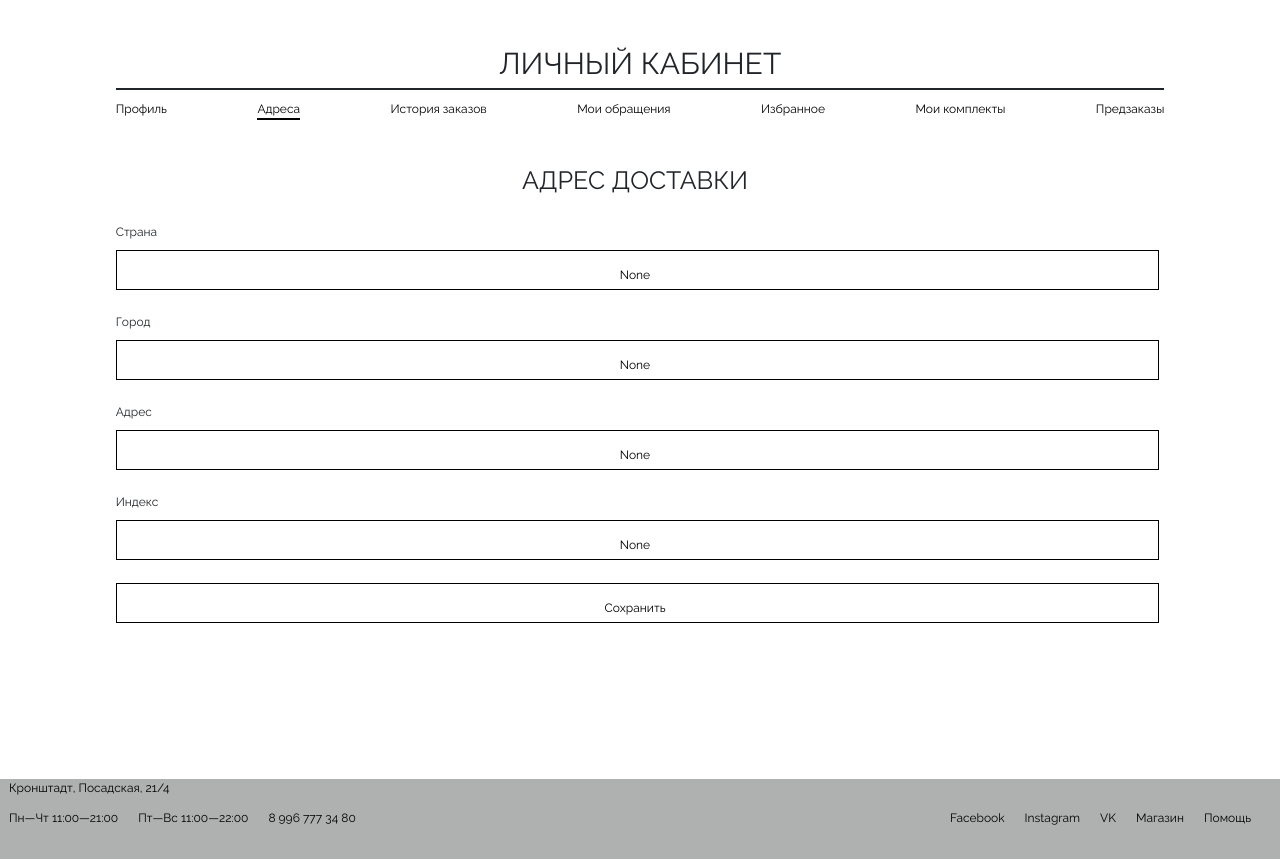
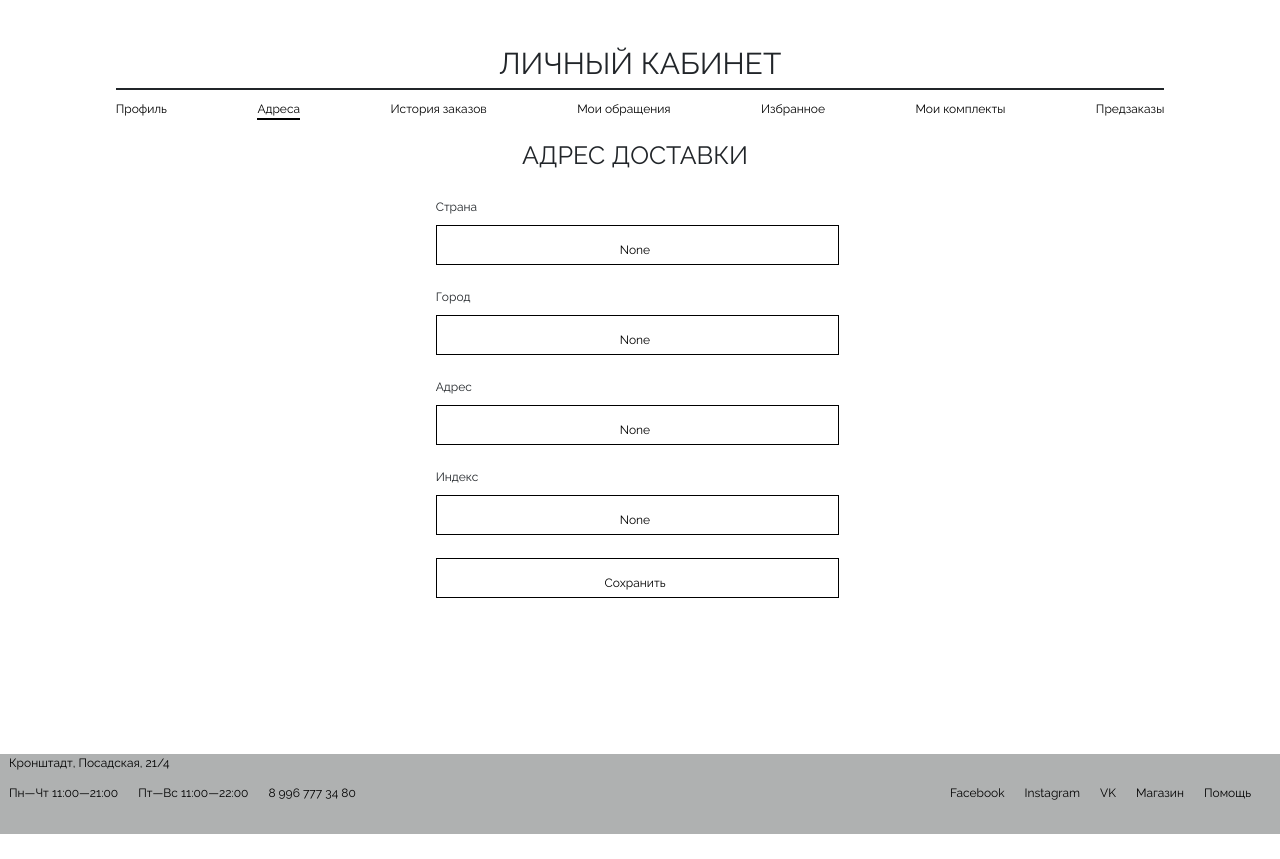
Before and after one commit to dima23113/shop, a Django app: page /account/address/ in a window 1280 px wide. Shown: the part 58-917 px from the top of the page. After the commit the page ends 892 px from the top, so only its background shows below. Run offline with Django 4.2, Linux system fonts and the light colour scheme; the visitor is signed in with stand-in values (Sample User, id 1); data that the repository does not hold is empty; some libraries are stand-ins or nearby versions.

Commit message:
fix template for address page

```diff
--- a/account/templates/account/addresses.html
+++ b/account/templates/account/addresses.html
@@ -3,6 +3,8 @@
 {% block title %}Адрес-Ноябрь{% endblock %}
 
 {% block info %}
+    <div class="col-md-4 col-sm-4 col-lg-4"></div>
+    <div class="address-info col-md-4 col-sm-4 col-lg-4">
         <div class="customer-login">
             <form class="form" method="post"
                   action="{% url 'account:address' %}"
@@ -47,6 +49,8 @@
                 </div>
             </form>
         </div>
+        <div class="col-md-4 col-sm-4 col-lg-4"></div>
+    </div>
 
     <style>
         .link-profile {
--- a/account/templates/account/user_profile.html
+++ b/account/templates/account/user_profile.html
@@ -36,9 +36,9 @@
             </div>
             <div class="container-fluid">
                 <div class="row">
+                    {% block info %}
                         <div class="col-md-1 col-sm-1 col-lg-1"></div>
                         <div class="account-info col-md-10 col-sm-10 col-lg-10">
-                        {% block info %}
                                 <div class="container-fluid">
                                     <div class="row">
                                         <duv class="user-info col-md-4 col-sm-4 col-lg-4">
@@ -125,13 +125,15 @@
                                                         <label class="label-form">
                                                             {{ form_password.new_password.label }}
                                                         </label>
-                                                    <input type="password" name="password" required="" id="id_password">
+                                                        <input type="password" name="password" required=""
+                                                               id="id_password">
                                                     </div>
                                                     <div class="block-a">
                                                         <label class="label-form">
                                                             {{ form_password.confirm_password.label }}
                                                         </label>
-                                                    <input type="password" name="password" required="" id="id_password">
+                                                        <input type="password" name="password" required=""
+                                                               id="id_password">
                                                     </div>
                                                     {% csrf_token %}
                                                     <div class="block-submit">
@@ -176,9 +178,9 @@
                                         </div>
                                     </div>
                                 </div>
-                        {% endblock %}
                         </div>
                         <div class="col-md-1 col-sm-1 col-lg-1"></div>
+                    {% endblock %}
                 </div>
             </div>
         </div>
```
Lines whose indentation alone changed are shown as unchanged.
